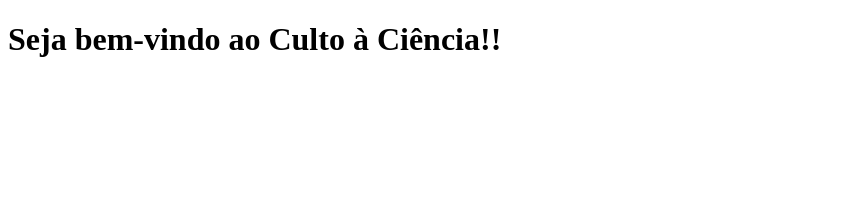
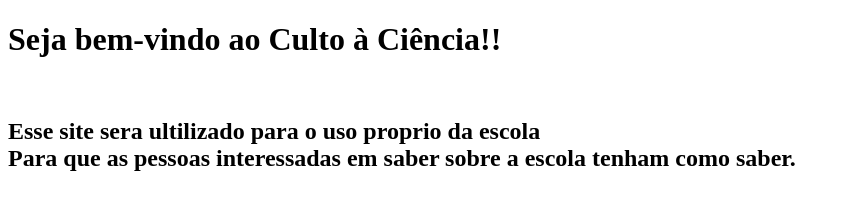
Before and after one commit to Dudsed/REVIEW, a plain HTML site: page RESUMO/index.html in a window 1280 px wide. Shown: the whole page, without its empty margins (0-850 px from the left). Drawn offline with Linux system fonts and the light colour scheme.

Commit message:
Update index.html

```diff
--- a/RESUMO/index.html
+++ b/RESUMO/index.html
@@ -5,5 +5,7 @@
     </head>
     <body>
         <h1>Seja bem-vindo ao Culto à Ciência!!</h1>
+        <br/>
+        <h2>Esse site sera ultilizado para o uso proprio da escola<br>Para que as pessoas interessadas em saber sobre a escola tenham como saber.</h2>
     </body>
 </html>
```
